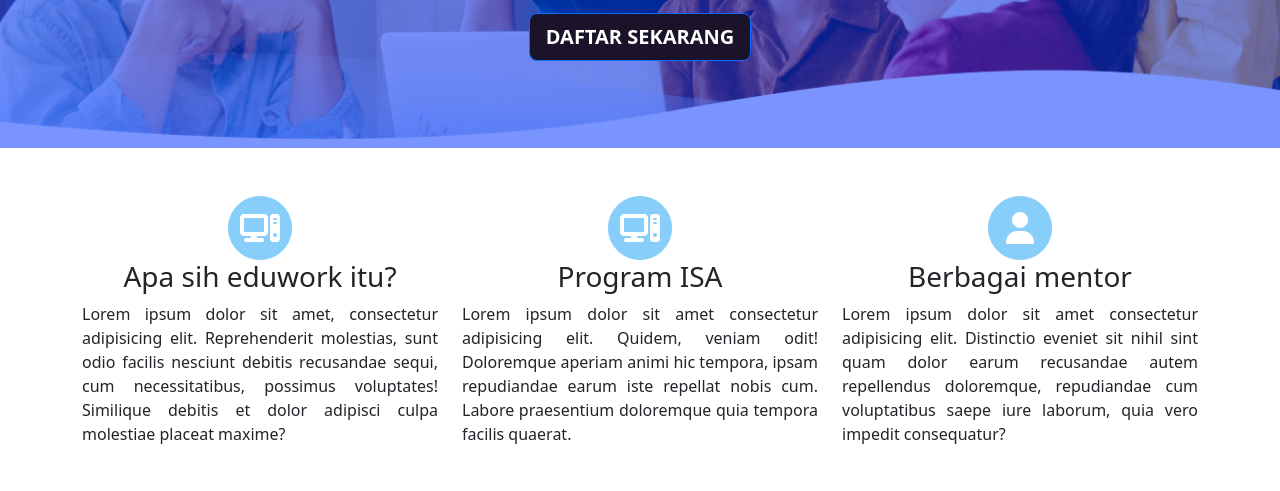
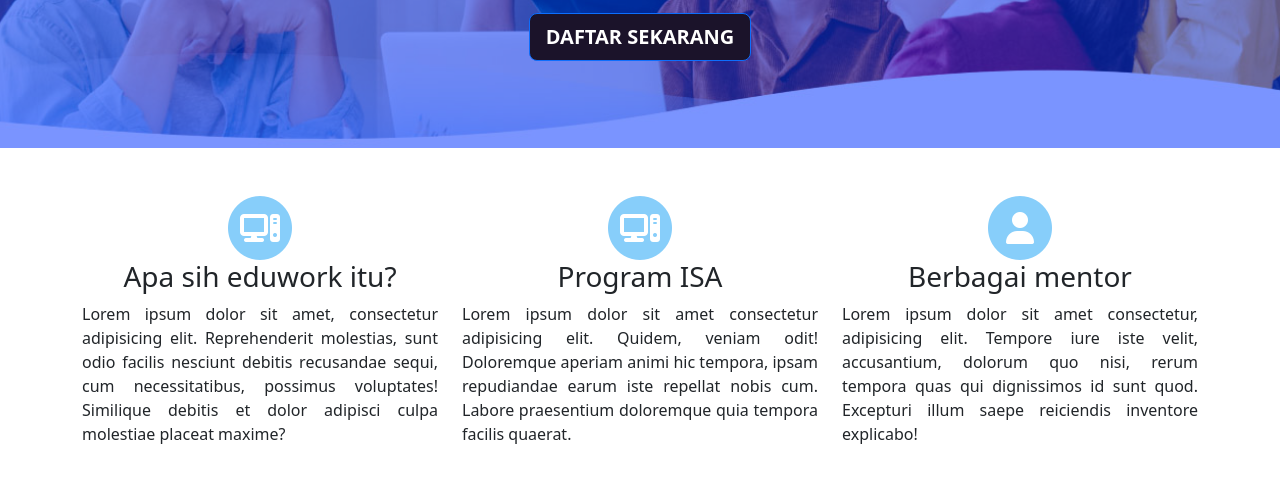
Before and after one commit to Qibiell-backend/Task-Bootstrap-Eduwork, a plain HTML site: page index.html in a window 1280 px wide. Shown: the part 409-900 px from the top of the page. Drawn offline with nearby package versions, Linux system fonts and the light colour scheme.

Commit message:
perbaiki repo

```diff
--- a/index.html
+++ b/index.html
@@ -120,7 +120,7 @@
                         </span>
                         <h3>Berbagai mentor</h3>
 
-                        <p>Lorem ipsum dolor sit amet consectetur adipisicing elit. Distinctio eveniet sit nihil sint quam dolor earum recusandae autem repellendus doloremque, repudiandae cum voluptatibus saepe iure laborum, quia vero impedit consequatur?</p>
+                        <p>Lorem ipsum dolor sit amet consectetur, adipisicing elit. Tempore iure iste velit, accusantium, dolorum quo nisi, rerum tempora quas qui dignissimos id sunt quod. Excepturi illum saepe reiciendis inventore explicabo!</p>
                     </div>
                 </div>
             </div>
```
